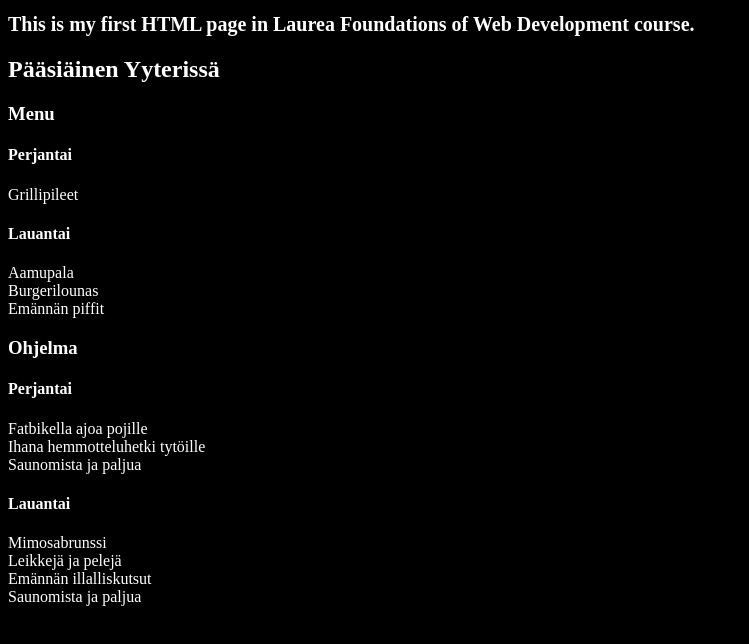
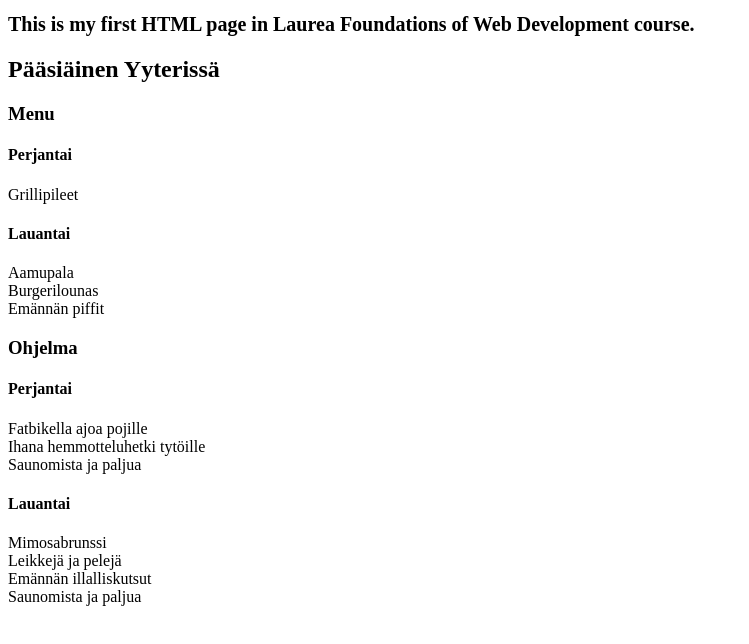
Before and after one commit to kairila/kairila.github.io, a plain HTML site: page index.html in a window 1280 px wide. Shown: the whole page, without its empty margins (0-749 px from the left). Drawn offline with Linux system fonts and the light colour scheme.

Commit message:
Update tigerstyle.css

```diff
--- a/tigerstyle.css
+++ b/tigerstyle.css
@@ -1,6 +1,6 @@
 body {
-	background-color: #000000;
-	color: #ffffff;
+	background-color: #ffffff;
+	color: black;
 }
 
 h1 {
```
